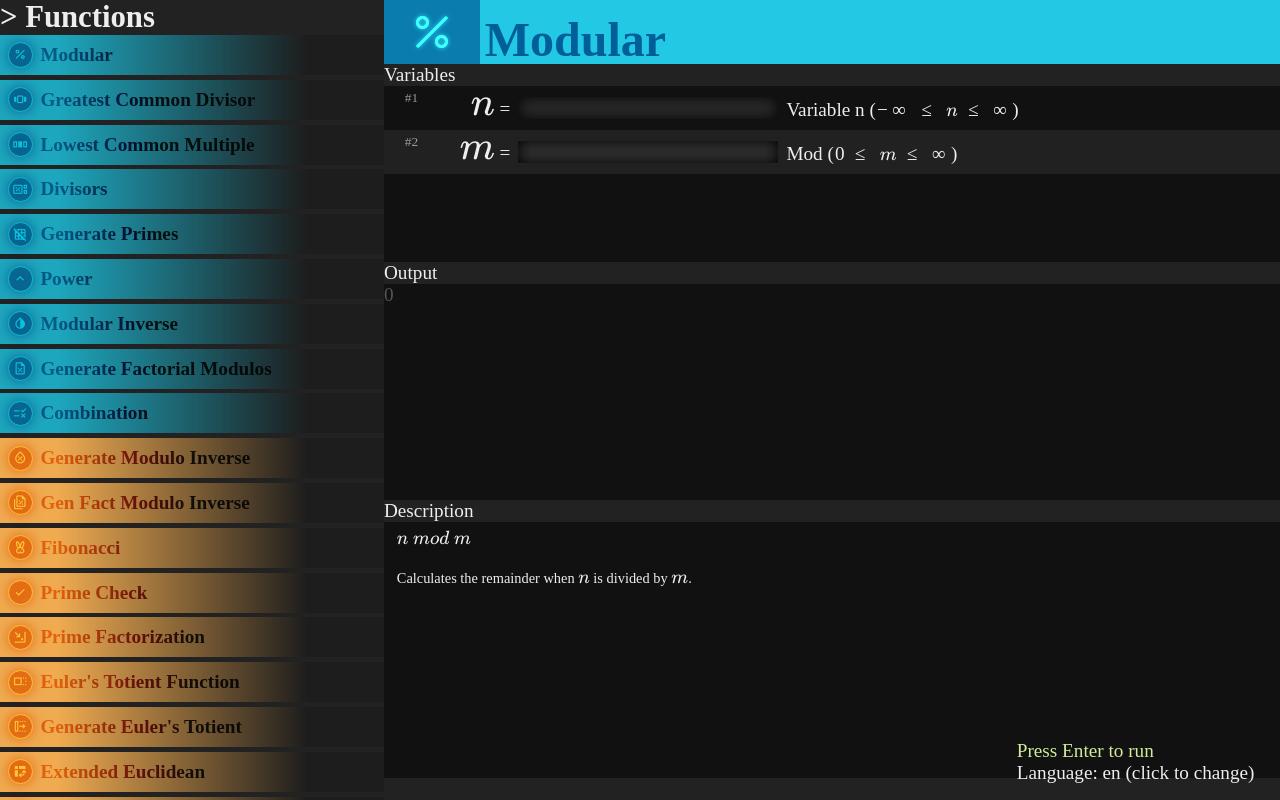
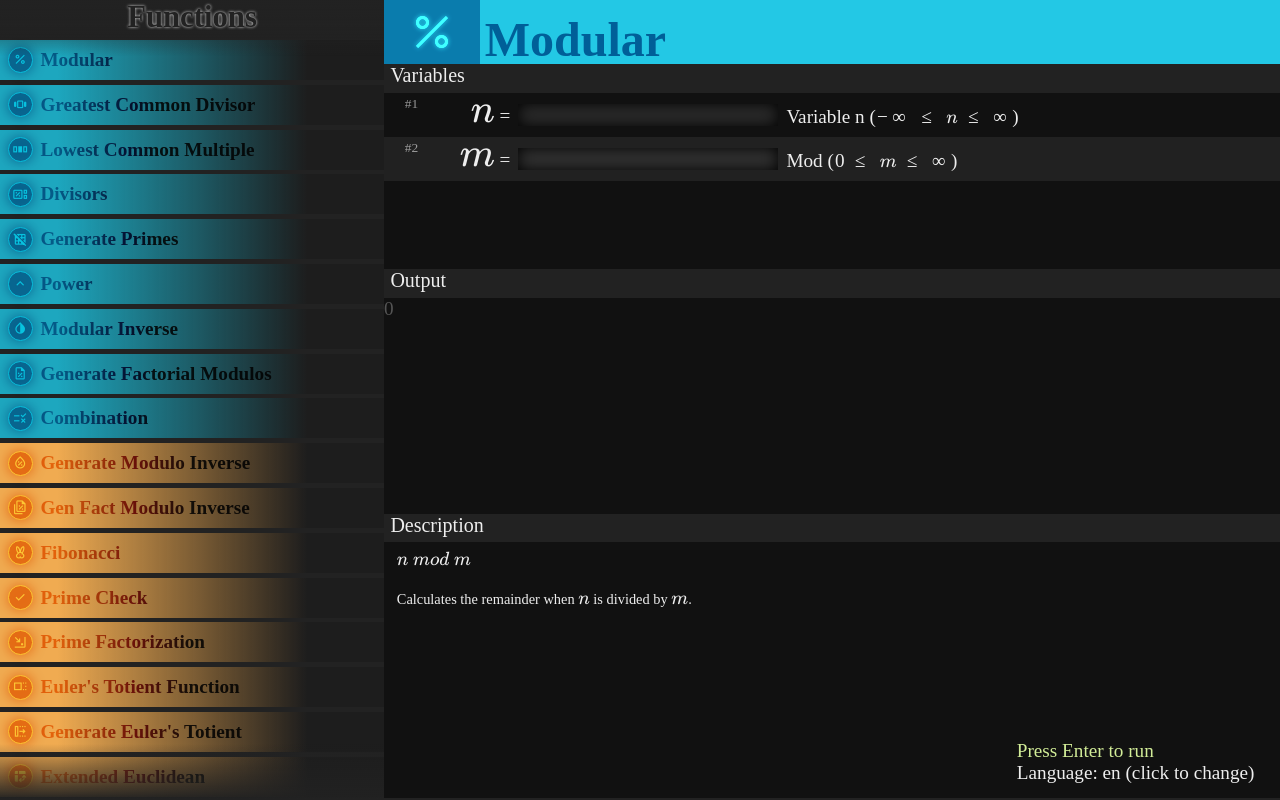
Before and after one commit to spotky1004/Number-Theory-Playground, a plain HTML site: page index.html in a window 1280 px wide. Drawn offline with nearby package versions, Linux system fonts and the light colour scheme; a web font is replaced by a local one.

Commit message:
Better style

```diff
--- a/index.html
+++ b/index.html
@@ -11,14 +11,14 @@
 <body>
   <div id="main-container">
     <span id="func-nav">
-      <div id="func-nav__title">&gt; Functions</div>
+      <div id="func-nav__title">Functions</div>
     </span>
     <span id="func-screen">
       <div id="func-title">
         <span id="func-title__icon" class="material-symbols-outlined">question_mark</span>
         <span id="func-title__name">:blob:</span>
       </div>
-      <div id="func-section__title">
+      <div class="func-section__title">
         Variables
       </div>
       <div id="func-vars">
@@ -43,13 +43,13 @@
           <label class="func-var__description" for="var__a">Variable \(d\)</label>
         </div>
       </div>
-      <div id="func-section__title">
+      <div class="func-section__title">
         Output
       </div>
       <div id="func-output">
         <div>0</div>
       </div>
-      <div id="func-section__title">
+      <div class="func-section__title">
         Description
       </div>
       <div id="func-description">
--- a/main.css
+++ b/main.css
@@ -10,6 +10,16 @@
   font-family: 'Zen Antique', 'Gowun Batang', serif;
   font-size: 2.4vmin;
   color: #eee;
+}
+
+*::-webkit-scrollbar {
+  width: 0.6vmax;
+  height: 0.6vmax;
+}
+*::-webkit-scrollbar-thumb {
+  background-color: #666;
+  background-clip: padding-box;
+  border: 2px solid transparent;
 }
 
 body {
@@ -51,6 +61,8 @@ mjx-container.MathJax {
 #func-nav {
   width: 30vw;
 
+  padding-top: 5vh;
+  padding-bottom: 3vh;
   overflow-y: scroll;
 }
 #func-nav::-webkit-scrollbar {
@@ -62,8 +74,42 @@ mjx-container.MathJax {
 }
 
 #func-nav__title {
+  position: fixed;
+  top: 0;
+  width: 30vw;
+  height: 7vh;
+
+  color: #222;
+  text-shadow: #eee 0 0 3px;
+  text-align: center;
   font-size: 1.6em;
   font-weight: bold;
+
+  background: linear-gradient(
+    180deg,
+    #222,
+    #2220
+  );
+
+  z-index: 1;
+  pointer-events: none;
+}
+#func-nav::after {
+  position: absolute;
+  bottom: 0;
+  left: 0;
+  width: 30vw;
+  height: 7vh;
+  content: "";
+
+  background: linear-gradient(
+    0deg,
+    #222,
+    #2220
+  );
+
+  z-index: 1;
+  pointer-events: none;
 }
 
 .func-nav__item {
@@ -178,8 +224,9 @@ mjx-container.MathJax {
 }
 
 .func-section__title {
-  height: 3vh;
-  font-size: 2vh;
+  height: 3.6vh;
+  padding-left: 0.5vw;
+  font-size: 2.5vh;
 }
 
 #func-vars {
```
